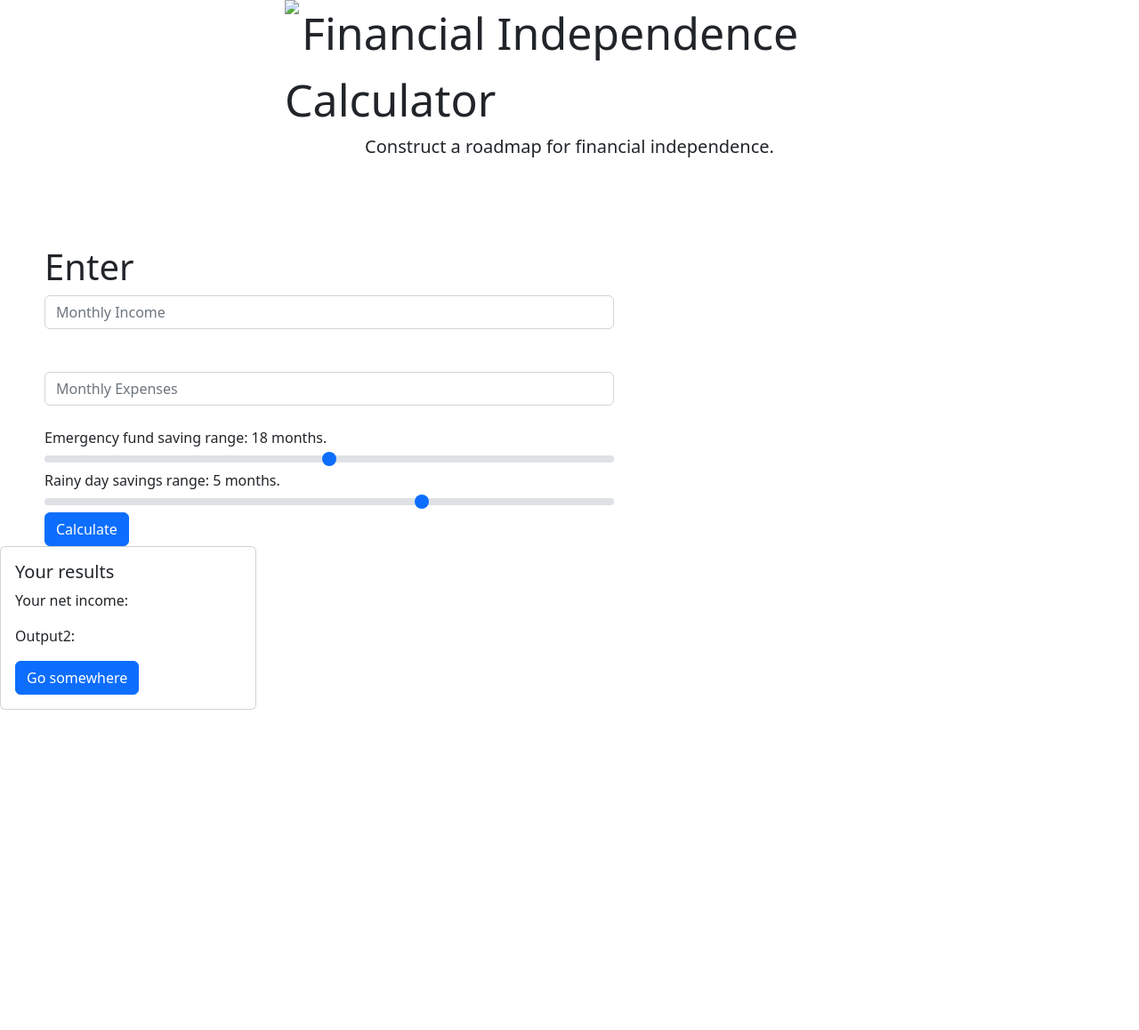
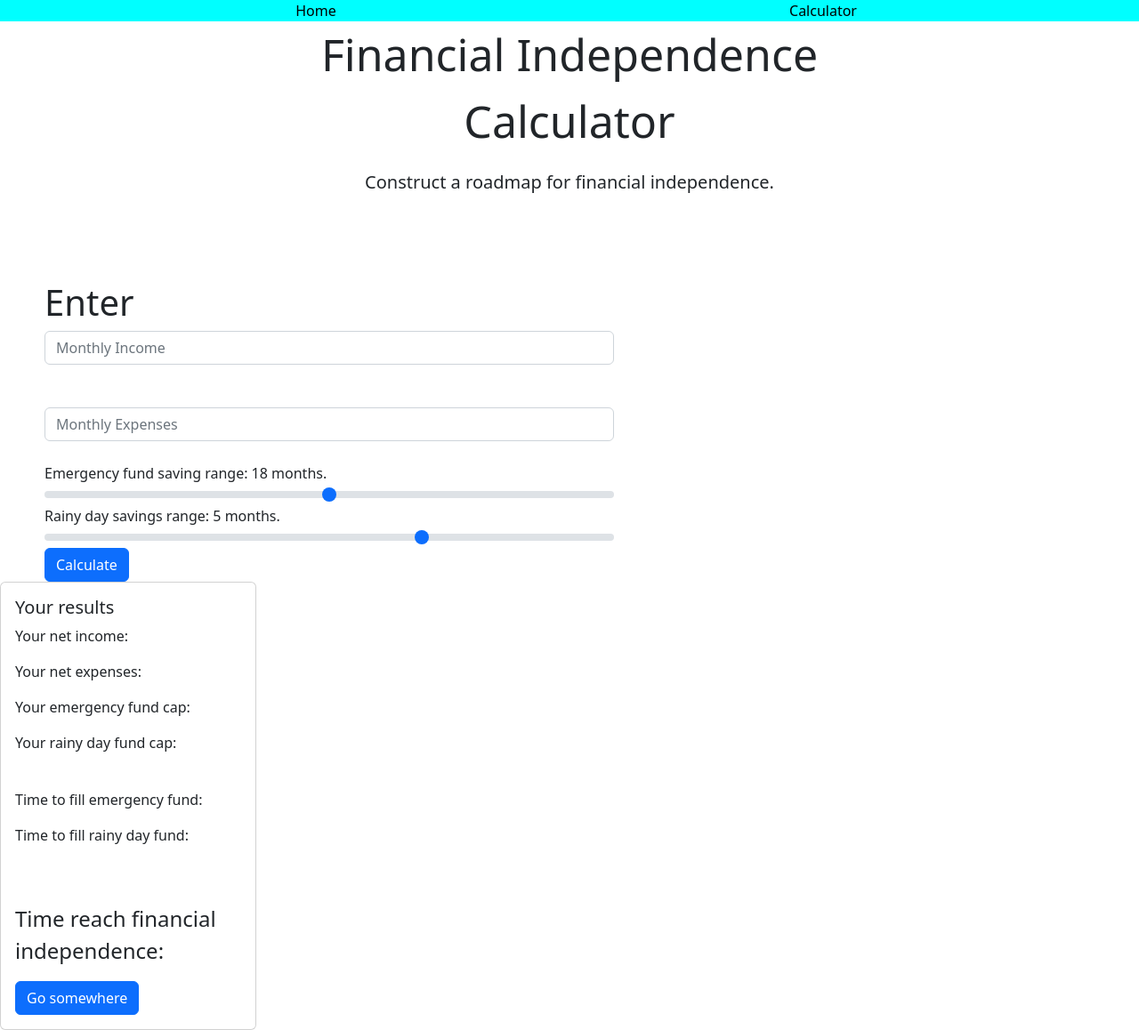
Before and after one commit to Shinsha-Studios/Hackthon, a plain HTML site: page Input.html in a window 1280 px wide. Shown: the whole page at 89% size. Before the commit the page ends 800 px from the top, so only its background shows below. Drawn offline with nearby package versions, Linux system fonts and the light colour scheme.

Commit message:
Fix push

```diff
--- a/Input.html
+++ b/Input.html
@@ -9,11 +9,23 @@
     <link rel="stylesheet" href="Input.css" type="text/css" />
 </head>
 
+<header id="NavBar">
+	<div class="container text-center">
+		<div class="row">
+		  <div class="col">
+			<a href="FinancialMainPage.html" class="HyperText">Home</a>
+		  </div>
+		  <div class="col">
+			<a href="Input.html" class="HyperText">Calculator</a>
+		  </div>
+		</div>
+	  </div>
+</header>
+
 
 <body>
     <div id="heeed">
-        <a href="FinancialMainPage.html"><img id="logo" src="Logo.jpg" align="left"></a>Financial Independence
-        Calculator
+        <p id="HeadText">Financial Independence Calculator</p>
         <div id="subtext">Construct a roadmap for financial independence.</div>
     </div>
     <br>
@@ -47,11 +59,25 @@
 
     <div class="card" style="width: 18rem;" id="CardDiv">
         <div class="card-body">
-            <h5 class="card-title">Your results</h5>
-            <p class="card-text">Your net income:</p>
-            <p class="card-text">Output2:</p>
-
-            <a href="#" class="btn btn-primary">Go somewhere</a>
+          <h5 class="card-title">Your results</h5>
+          <p class="card-text">Your net income:</p>
+          <p class="result" id="netIncome"></p>
+          <p class="card-text">Your net expenses:</p>
+          <p class="result" id="netExpenses"></p>
+          <p class="card-text">Your emergency fund cap:</p>
+          <p class="result" id="eFundCap"></p>
+          <p class="card-text">Your rainy day fund cap:</p>
+          <p class="result" id="rFundCap"></p>
+          <br>
+          <p class="card-text">Time to fill emergency fund:</p>
+          <p class="result" id="eFundTime"></p>
+          <p class="card-text">Time to fill rainy day fund:</p>
+          <p class="result" id="rFundTime"></p>
+          <br>
+          <br>
+          <p class="card-text" id="UltimateTime">Time reach financial independence:</p>
+          <p class="result" id="independentTime"></p>
+          <a href="#" class="btn btn-primary">Go somewhere</a>
         </div>
     </div>
 
```
